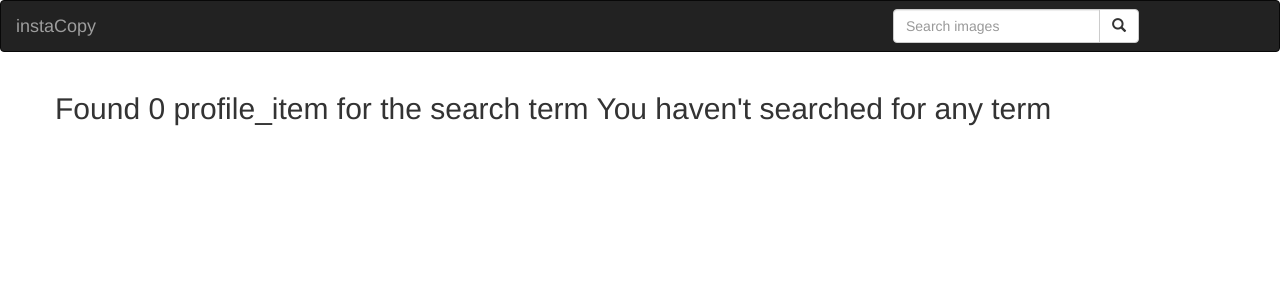
After one commit to Otieno100/instaCoy, a Django app: page /search/ in a window 1280 px wide. The commit adds this page. Shown: the top 300 px of the page. Run offline with Django 4.2, Linux system fonts and the light colour scheme; some libraries are stand-ins or nearby versions.

```diff
--- a/insta/models.py
+++ b/insta/models.py
@@ -42,7 +42,7 @@ class comments(models.Model):
 
 
 class Images(models.Model):
-    instagram_image = models.ImageField(upload_to = 'image/',default = 'brian')
+    instagram_image = models.ImageField(upload_to = 'instagram/',default = 'brian')
     image_name = models.CharField(max_length = 60)
     image_caption = models.TextField()
     profile = models.ForeignKey(Profile,on_delete=models.CASCADE )
@@ -67,7 +67,7 @@ class Images(models.Model):
 
 
     @classmethod
-    def profile(cls):
+    def todays_profile(cls):
         profile = dt.date.today()
         return profile
 
--- /dev/null
+++ b/insta/templates/home/search.html
@@ -0,0 +1,25 @@
+{%extends 'home/base.html'%}
+{% block content %}
+<div class="container">
+
+  <div class="row">
+    {% if profile_item%}
+      <h2>Found {{ images|length }} of searched term {{message}}</h2>
+    {% else %}
+      <h2> Found 0 profile_item for the search term {{message}}</h2>
+    {% endif %}
+
+  </div>
+
+  <div class="row">
+
+  {% if profile_item %}
+    {% for profile_item in profile %}
+      <div class="col-sm-6 col-md-3">
+          <h1>{{images.image_name}}</h1>
+      </div>
+    {% endfor %}
+  {% endif %}
+  </div>
+</div>
+{% endblock %}
--- a/insta/templates/navbar.html
+++ b/insta/templates/navbar.html
@@ -17,7 +17,7 @@
   <nav class="navbar navbar-inverse">
     <div class="container-fluid">
       <div class="navbar-header">
-        <a class="navbar-brand" href="{% url 'profile' %}">instaCopy</a>
+        <a class="navbar-brand" href="{% url 'profileToday' %}">instaCopy</a>
       </div>
 
 
--- a/insta/urls.py
+++ b/insta/urls.py
@@ -3,6 +3,6 @@ from . import views
 
 urlpatterns=[
     # re_path(r'^$',views.index,name = 'welcome'),
-    re_path('^$',views.profile,name='profile'),
+    re_path('^$',views.profile_today,name='profileToday'),
     re_path(r'^search/', views.search_results, name='search_results'),
     ]
--- a/insta/views.py
+++ b/insta/views.py
@@ -9,11 +9,12 @@ def index(request):
 
 
 
-def profile(request):
-    images = Images.objects.all()()
+def profile_today(request):
+    date = dt.date.today()
+    profile = Images.todays_profile()
     profile = likes.objects.all()
 
-    return render(request, 'instagram/profile.html', {"images":images,"profile":profile,})
+    return render(request, 'home/profile.html', {"profile":profile,"date": date})
 
 
 
@@ -30,4 +31,4 @@ def search_results(request):
 
     else:
         message = "You haven't searched for any term"
-        return render(request, 'all-news/search.html',{"message":message})
+        return render(request, 'home/search.html',{"message":message})
--- a/instagram/settings.py
+++ b/instagram/settings.py
@@ -39,7 +39,7 @@ INSTALLED_APPS = [
     'django.contrib.messages',
     'django.contrib.staticfiles',
     'insta',
-    'bootstrap5'
+    'bootstrap3'
 
 
 ]
```
Also changed, not shown: insta/templates/home/profile.html (+9 -10 lines), insta/tests.py (+33 -0 lines), image/WhatsApp_Image_2022-05-13_at_3.33.22_PM.jpeg (added), image/WhatsApp_Image_2022-05-13_at_3.33.22_PM_TWuuekX.jpeg (added), image/WhatsApp_Image_2022-05-13_at_3.33.22_PM_dLnsACJ.jpeg (added).
